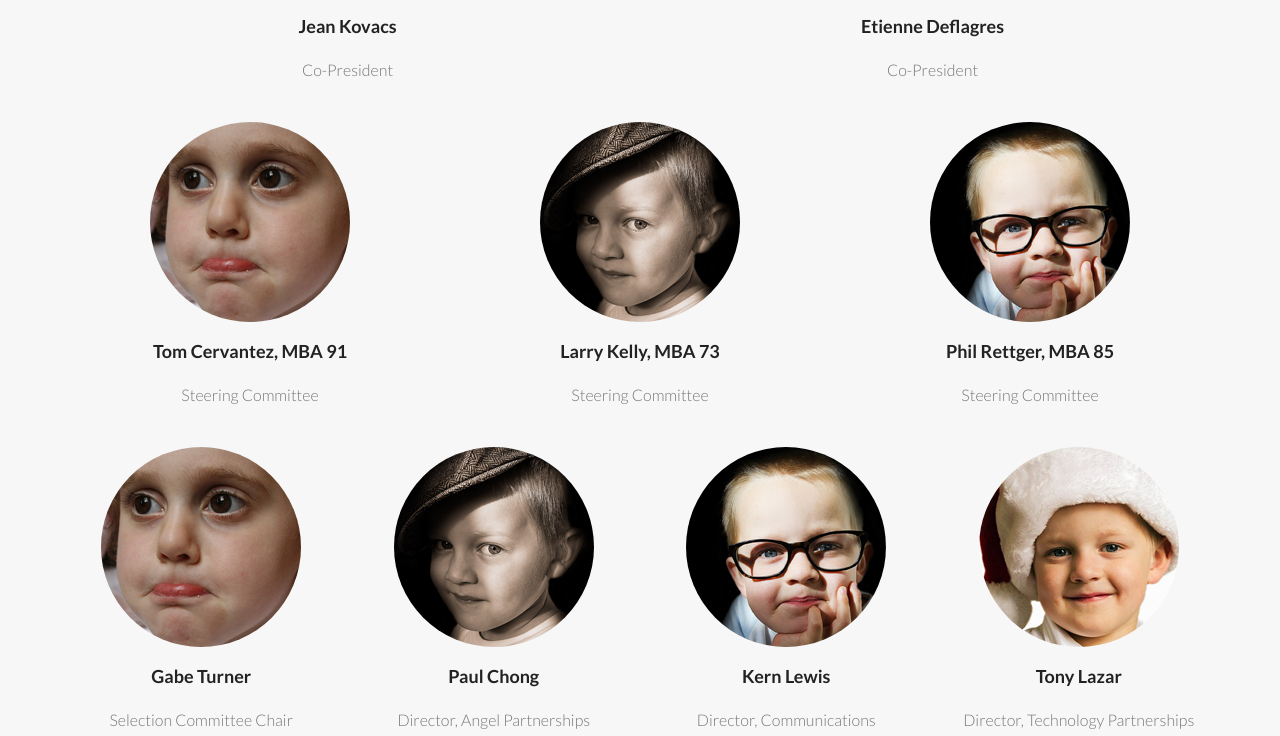
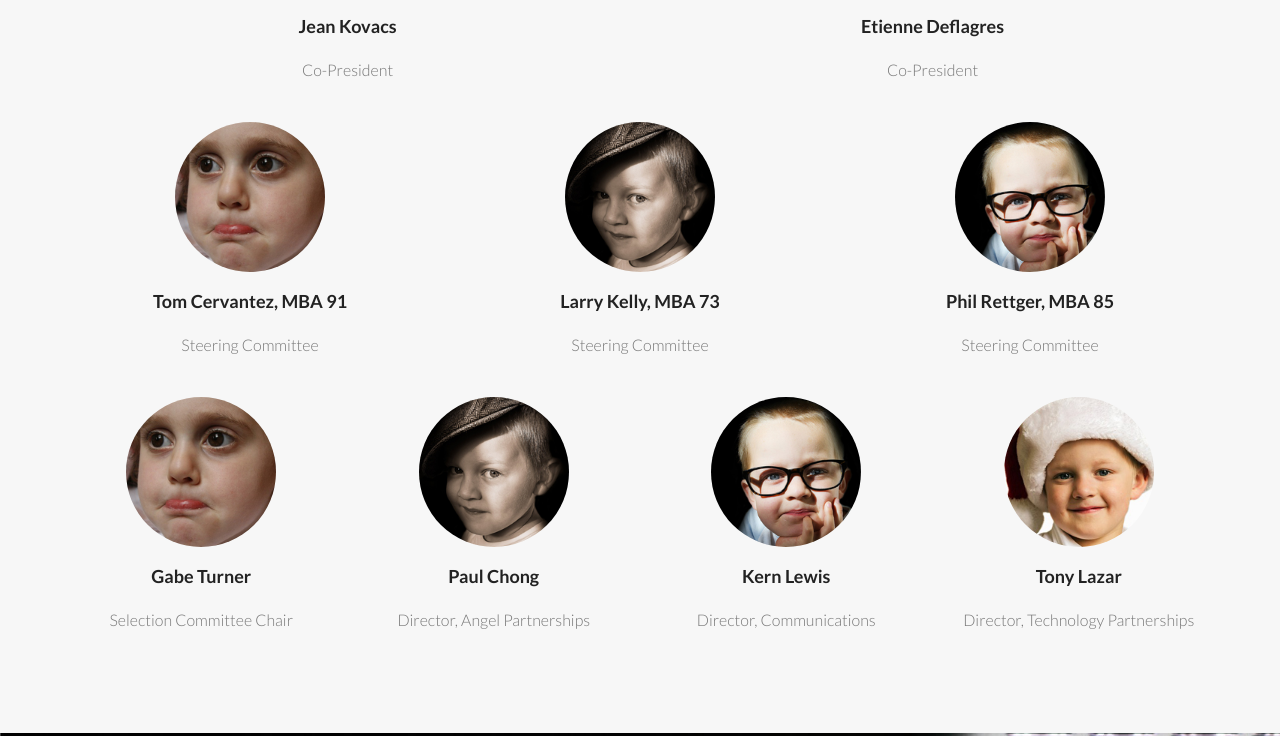
Before and after one commit to paulchong/paulchong.github.io, a plain HTML site: page index.html in a window 1280 px wide. Shown: the part 1774-2510 px from the top of the page. Drawn offline with Linux system fonts and the light colour scheme; some packages are replaced by stand-ins of ours.

Commit message:
reduced photo size

```diff
--- a/index.html
+++ b/index.html
@@ -193,7 +193,7 @@
 					<div class="row align-center mar-bot40">
 						<div class="col-md-4">
 							<div class="team-member">
-								<figure class="member-photo"><img src="img/team/member3.jpg"  alt="" /></figure>
+								<figure class="member-photo"><img src="img/team/member3.jpg"  alt="" height="150" width="150"/></figure>
 								<div class="team-detail">
 									<h4>Tom Cervantez, MBA 91</h4>
 									<span>Steering Committee</span>
@@ -202,7 +202,7 @@
 						</div>
 						<div class="col-md-4">
 							<div class="team-member">
-								<figure class="member-photo"><img src="img/team/member2.jpg" alt="" /></figure>
+								<figure class="member-photo"><img src="img/team/member2.jpg" alt="" height="150" width="150"/></figure>
 								<div class="team-detail">
 									<h4>Larry Kelly, MBA 73</h4>
 									<span>Steering Committee</span>
@@ -211,7 +211,7 @@
 						</div>
 						<div class="col-md-4">
 							<div class="team-member">
-								<figure class="member-photo"><img src="img/team/member1.jpg" alt="" /></figure>
+								<figure class="member-photo"><img src="img/team/member1.jpg" alt="" height="150" width="150"/></figure>
 								<div class="team-detail">
 								<h4>Phil Rettger, MBA 85</h4>
 									<span>Steering Committee</span>
@@ -223,7 +223,7 @@
 					<div class="row align-center mar-bot40">
 						<div class="col-md-3">
 							<div class="team-member">
-								<figure class="member-photo"><img src="img/team/member3.jpg"  alt="" /></figure>
+								<figure class="member-photo"><img src="img/team/member3.jpg"  alt="" height="150" width="150"/></figure>
 								<div class="team-detail">
 									<h4>Gabe Turner</h4>
 									<span>Selection Committee Chair</span>
@@ -232,7 +232,7 @@
 						</div>
 						<div class="col-md-3">
 							<div class="team-member">
-								<figure class="member-photo"><img src="img/team/member2.jpg" alt="" /></figure>
+								<figure class="member-photo"><img src="img/team/member2.jpg" alt="" height="150" width="150"/></figure>
 								<div class="team-detail">
 									<h4>Paul Chong</h4>
 									<span>Director, Angel Partnerships</span>
@@ -241,7 +241,7 @@
 						</div>
 						<div class="col-md-3">
 							<div class="team-member">
-								<figure class="member-photo"><img src="img/team/member1.jpg" alt="" /></figure>
+								<figure class="member-photo"><img src="img/team/member1.jpg" alt="" height="150" width="150"/></figure>
 								<div class="team-detail">
 								<h4>Kern Lewis</h4>
 									<span>Director, Communications</span>
@@ -250,7 +250,7 @@
 						</div>
 						<div class="col-md-3">
 							<div class="team-member">
-								<figure class="member-photo"><img src="img/team/member4.jpg" alt="" /></figure>
+								<figure class="member-photo"><img src="img/team/member4.jpg" alt="" height="150" width="150"/></figure>
 								<div class="team-detail">
 								<h4>Tony Lazar</h4>
 									<span>Director, Technology Partnerships</span>
```
